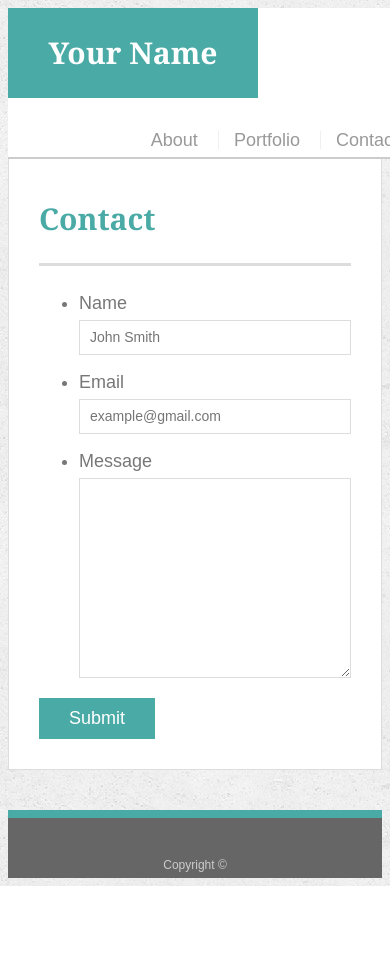
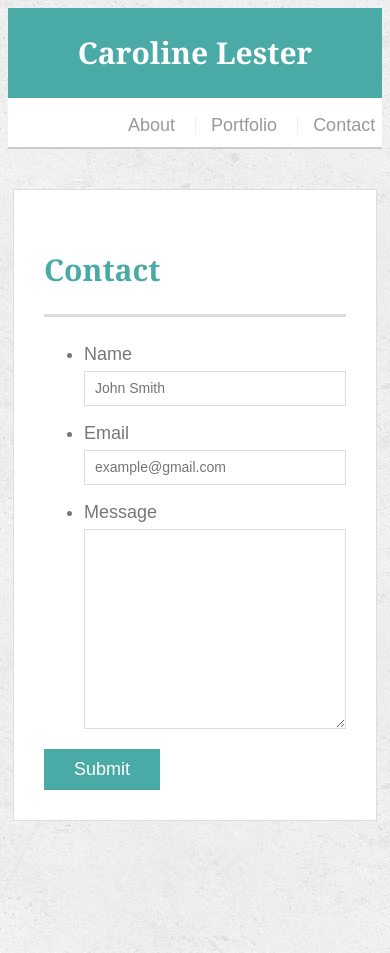
Before and after one commit to carolinelester/Responsive-Portfolio, a plain HTML site: page contact.html in a window 390 px wide. Shown: the top 953 px of the page. Before the commit the page ends 886 px from the top, so only its background shows below. Drawn offline with Linux system fonts and the light colour scheme.

Commit message:
This is my final assignment where I made my website media responsive for multiple screen types

```diff
--- a/assets/css/style.css
+++ b/assets/css/style.css
@@ -215,3 +215,45 @@ input[type=submit] {
   background: #4aaaa5;
   border: 0 none;
 }
+
+@media screen and (max-width: 640px) {
+  #masthead {
+    position: static;
+    clear: both;
+    display: block;
+  }
+
+  #logo {
+    width: 100%;
+  }
+
+  nav {
+    float: left;
+    margin-left: 90px;
+    align-content: center;
+    padding-bottom: 5px;
+    margin-top: 10px;
+  }
+  #main-container{
+    padding-top: 10px;
+    padding-left: 5px;
+    padding-right: 5px;
+    justify-content: center;
+
+  }
+  .work {
+    margin: auto;
+    width: 100%;
+  }
+
+@media screen and (max-width: 768px) {
+  .container {
+    max-width: 768px;
+  }
+}
+
+@media screen and (max-width: 960px) {
+  .container {
+    max-width: 960px;
+  }
+}
--- a/bonus/assets/css/style.css
+++ /dev/null
@@ -1,239 +0,0 @@
-body {
-  font-family: Arial, "Helvetica Neue", Helvetica, sans-serif;
-  font-size: 18px;
-  line-height: 34px;
-  color: #777;
-  background: url("../images/concrete_seamless.png");
-}
-
-* {
-  box-sizing: border-box;
-  margin: 0;
-}
-
-/* sticky footer styling */
-
-/* https://css-tricks.com/snippets/css/sticky-footer/ */
-
-html,
-body {
-  height: 100%;
-}
-
-.wrapper {
-  height: auto !important;
-  height: 100%;
-  min-height: 100%;
-  margin: 0 auto -105px;
-}
-
-footer,
-.push {
-  height: 105px;
-}
-
-/* end sticky footer styling */
-
-/* start hover styling */
-
-#logo:hover,
-input[type=submit]:hover {
-  background: #5e7f7e;
-}
-
-nav a:hover {
-  color: #5e7f7e;
-}
-
-.social:hover {
-  cursor: pointer;
-  opacity: 0.8;
-}
-
-/* end hover styling */
-
-/* general styling */
-
-.container {
-  width: 100%;
-  max-width: 960px;
-  margin: 0 auto;
-  clear: both;
-}
-
-h1,
-h2,
-h3,
-p {
-  margin-bottom: 20px;
-}
-
-p:last-child {
-  margin-bottom: 0;
-}
-
-h1,
-h2,
-h3 {
-  font-family: Georgia, Times, "Times New Roman", serif;
-  font-weight: 700;
-  color: #4aaaa5;
-}
-
-h1 {
-  padding-bottom: 20px;
-  font-size: 30px;
-  line-height: 49px;
-  border-bottom: 3px solid #ddd;
-}
-
-h2,
-h3 {
-  font-size: 22px;
-}
-
-/* header */
-
-#masthead {
-  position: fixed;
-  z-index: 99;
-  width: 100%;
-  margin: 0 0 30px;
-  overflow: auto;
-  color: #fff;
-  background: #fff;
-  border-bottom: 2px solid #ccc;
-}
-
-#logo {
-  float: left;
-  width: 250px;
-  height: 90px;
-  font-family: Georgia, Times, "Times New Roman", serif;
-  font-size: 30px;
-  font-weight: 700;
-  line-height: 90px;
-  color: #fff;
-  text-align: center;
-  text-decoration: none;
-  background: #4aaaa5;
-}
-
-nav {
-  float: right;
-  margin-top: 25px;
-}
-
-nav a {
-  display: inline-block;
-  padding-left: 15px;
-  margin-left: 15px;
-  line-height: 18px;
-  color: #999;
-  text-decoration: none;
-  border-left: 1px solid #efefef;
-}
-
-nav a:first-child {
-  border-left: 0 none;
-}
-
-/* footer */
-
-footer {
-  padding: 30px 0;
-  clear: both;
-  font-size: 12px;
-  color: #fff;
-  color: #ccc;
-  text-align: center;
-  background: #666;
-  border-top: 8px solid #4aaaa5;
-}
-
-/* sidebar */
-
-.sidebar {
-  float: right;
-  width: 100%;
-  max-width: 270px;
-  padding: 30px;
-  margin-bottom: 20px;
-  background: #fff;
-  border: 1px solid #ddd;
-}
-
-h3,
-.sidebar h2 {
-  padding-bottom: 20px;
-  margin-bottom: 15px;
-  line-height: 22px;
-  border-bottom: 2px solid #eee;
-}
-
-.social {
-  width: 62px;
-  height: 62px;
-  margin-top: 8px;
-  margin-right: 5px;
-}
-
-.social:last-child {
-  margin-right: 0;
-}
-
-/* main */
-
-#main-container {
-  padding-top: 130px;
-}
-
-.main-section {
-  float: left;
-  width: 100%;
-  max-width: 650px;
-  padding: 30px;
-  margin: 0 0 40px;
-  background: #fff;
-  border: 1px solid #ddd;
-}
-
-/* contact page */
-
-#contact-form ul {
-  margin-bottom: 20px;
-}
-
-#contact-form li {
-  margin-bottom: 10px;
-}
-
-label,
-input[type=text],
-input[type=email],
-textarea {
-  display: block;
-  width: 100%;
-}
-
-input[type=text],
-input[type=email],
-textarea {
-  height: 35px;
-  padding: 0 10px;
-  font-size: 14px;
-  border: 1px solid #ddd;
-}
-
-textarea {
-  height: 200px;
-}
-
-input[type=submit] {
-  padding: 10px 30px;
-  font-size: 18px;
-  color: #fff;
-  cursor: pointer;
-  background: #4aaaa5;
-  border: 0 none;
-}
--- a/contact.html
+++ b/contact.html
@@ -2,8 +2,8 @@
 <html lang="en-us">
 
 <head>
-  <meta charset="UTF-8">
-  <title>Contact | Your Name</title>
+  <meta name="viewport" content="width=device-width, initial-scale=1.0">
+  <title>Contact | Caroline Lester</title>
   <link rel="stylesheet" type="text/css" href="assets/css/style.css">
 </head>
 
@@ -11,7 +11,7 @@
 
   <header id="masthead">
     <div class="container">
-      <a href="index.html" id="logo">Your Name</a>
+      <a href="index.html" id="logo">Caroline Lester</a>
       <nav>
         <a href="index.html">About</a>
         <a href="portfolio.html">Portfolio</a>
```
Also changed, not shown: bonus/hover-styles.html (deleted, +0 -65 lines), bonus/sticky-footer.html (deleted, +0 -53 lines), index.html (+3 -3 lines), portfolio.html (+3 -3 lines), bonus/assets/images/cat.jpg (deleted), bonus/assets/images/concrete_seamless.png (deleted), bonus/assets/images/technics-q-c-640-480-1.jpg (deleted), bonus/assets/images/technics-q-c-640-480-2.jpg (deleted), bonus/assets/images/technics-q-c-640-480-5.jpg (deleted), bonus/assets/images/technics-q-c-640-480-7.jpg (deleted), bonus/assets/images/technics-q-c-640-480-9.jpg (deleted), bonus/assets/screenshot-has-sticky-footer.jpg (deleted), bonus/assets/screenshot-no-sticky-footer.jpg (deleted), 3 other files.
